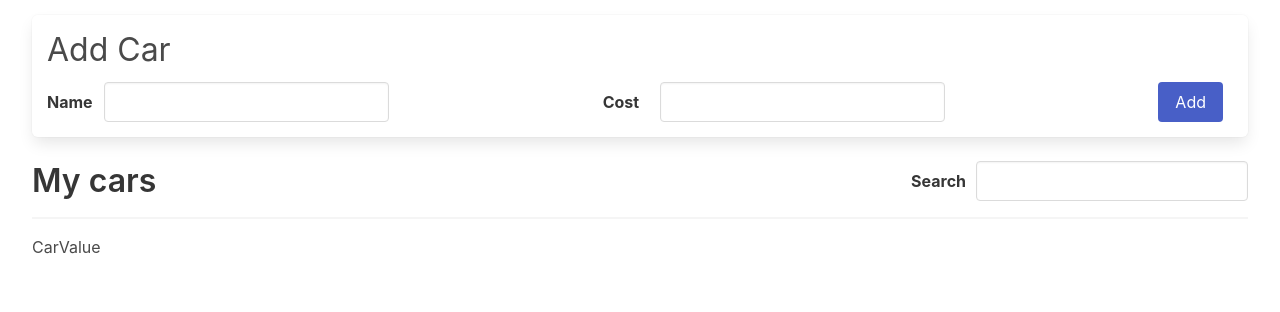
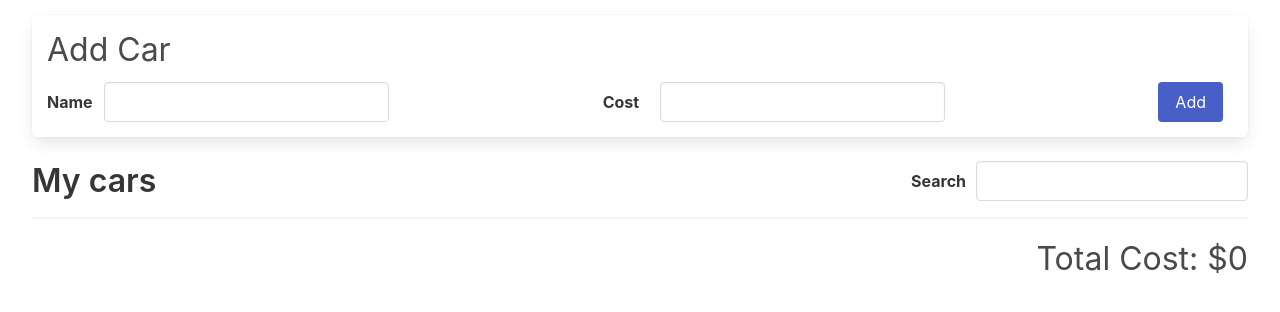
Before and after one commit to Yazan-Hamad/redux-cars-app, a React (Create React App) app: page / in a window 1280 px wide. Shown: the top 312 px of the page. Built offline with nearby package versions, Linux system fonts and the light colour scheme.

Commit message:
Create car value component

```diff
--- a/src/components/CarValue.js
+++ b/src/components/CarValue.js
@@ -1,5 +1,15 @@
+import { useSelector } from "react-redux";
+
 function CarValue() {
-  return <div>CarValue</div>;
+  const totlCost = useSelector(({ cars: { data, searchTerm } }) =>
+    data
+      .filter((car) =>
+        car.name.toLowerCase().includes(searchTerm.toLowerCase())
+      )
+      .reduce((cost, car) => cost + car.cost, 0)
+  );
+
+  return <div className="car-value">Total Cost: ${totlCost}</div>;
 }
 
 export default CarValue;
```
